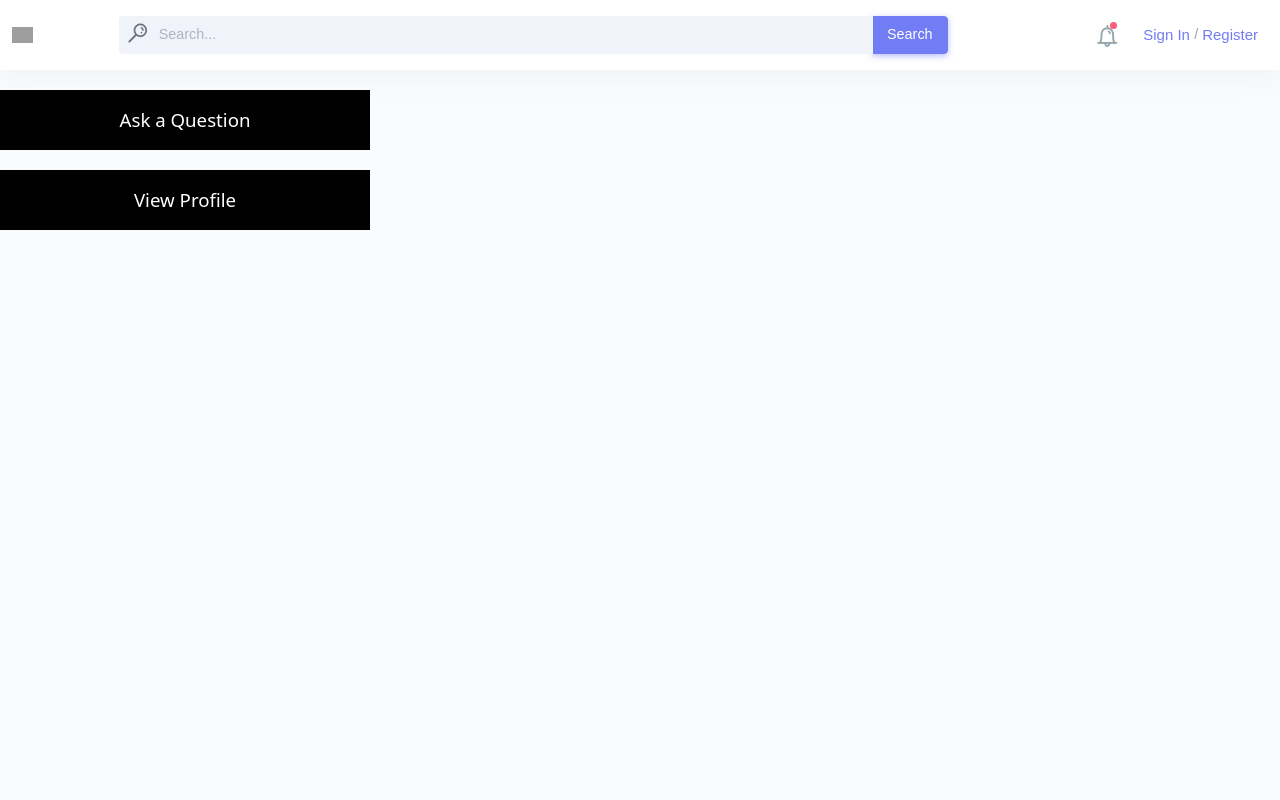
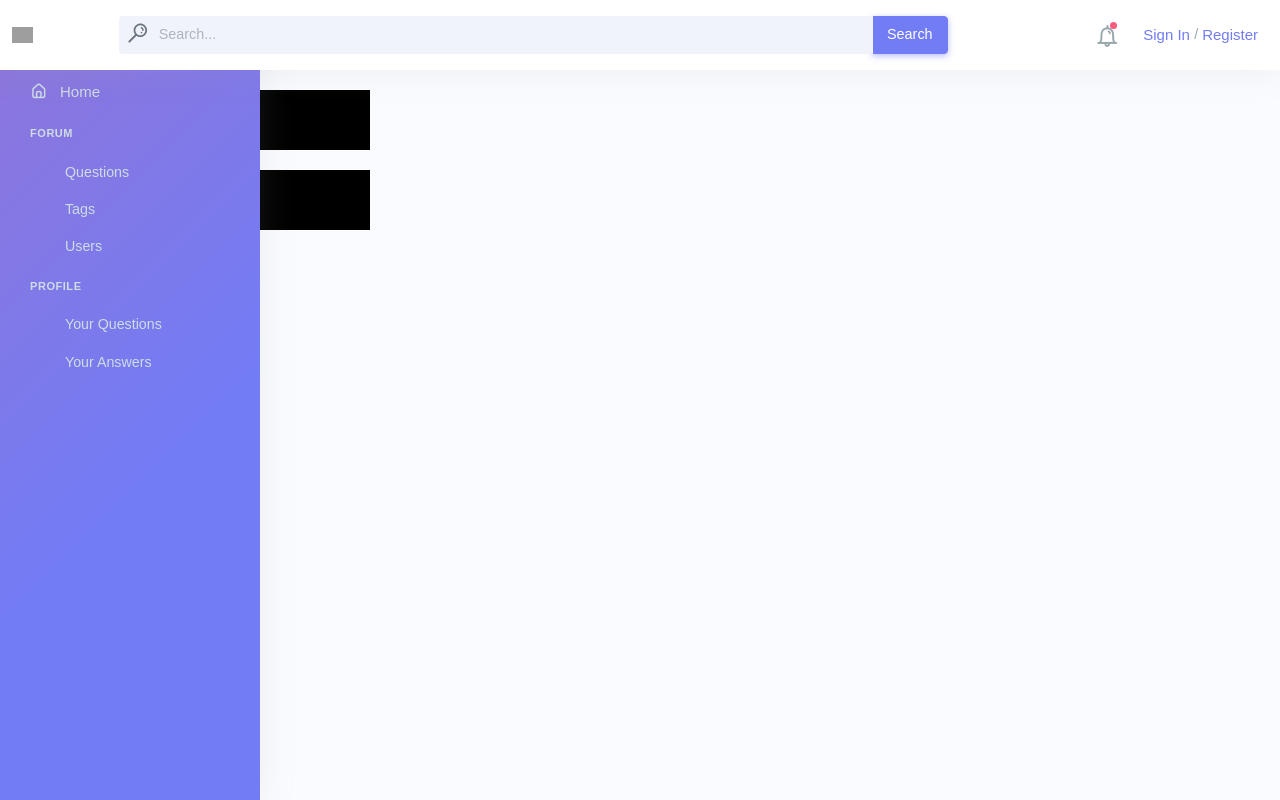
Before and after one commit to wassimkhelifi/sfu-exchange-project, a Django app: page /exchange/ in a window 1280 px wide. Run offline with Django 3.2, Linux system fonts and the light colour scheme; parts of the project's set-up code (start-up, migrations or seed data) failed here and were passed over; some libraries are stand-ins or nearby versions; some web fonts are replaced; grey boxes are pictures that could not be loaded.

Commit message:
Working on the sidebar

```diff
--- a/sfu-exchange-project/exchange/urls.py
+++ b/sfu-exchange-project/exchange/urls.py
@@ -4,7 +4,7 @@ from . import views
 
 
 urlpatterns = [
-    path('', views.LoginView, name='Login'),
+    # path('', views.LoginView, name='Login'),
     path('exchange/', views.HomeView, name='Home'),
     path('exchange/register', views.RegisterView, name='Register'),
     path('exchange/profile/', views.ProfileView, name='Profile'),
--- a/sfu-exchange-project/exchange/views/__init__.py
+++ b/sfu-exchange-project/exchange/views/__init__.py
@@ -1,5 +1,4 @@
 from .home import *
-from .login import *
 from .register import *
 from .profile import *
 from .questions import *
--- a/sfu-exchange-project/templates/base.html
+++ b/sfu-exchange-project/templates/base.html
@@ -139,9 +139,44 @@
 			</div>
 		</div>
 	</div>
-	{% comment %} Main Page Content {% endcomment %}
-	{% block content %}{% endblock %}
+	<div classname='container-fluid'>
+		<!--Sidebar -->
+		<div class='leftside-menu'>
+			<ul class='side-nav'>
+				<li class='side-nav-item'>
+					<a href="{% url 'Home' %}" class='side-nav-link'><i class='uil-home-alt'></i><span>Home</span></a>
+				</li>
+
+				<li class='side-nav-title side-nav-item'>Forum</li>
+				<ul class='side-nav-second-level'>
+					<li class="{% if request.path == "/exchange/questions/" %}menuitem-active{% endif %}">
+						<a href="{% url 'Questions' %}">Questions</a>
+					</li>
+					<li class="{% if request.path == "/exchange/tags/" %}menuitem-active{% endif %}">
+						<a href="{% url 'Tags' %}">Tags</a>
+					</li>
+					<li class="{% if request.path == "/exchange/users/" %}menuitem-active{% endif %}">
+						<a href="{% url 'Users' %}">Users</a>
+					</li>
+				</ul>
+				<li class='side-nav-title side-nav-item'>Profile</li>
+				<ul class='side-nav-second-level'>
+					<li class="{% if page == "Questions" %}menu-item-active{% endif %}">
+						<a href='/'>Your Questions</a>
+					</li>
+					<li>
+						<a href='/'>Your Answers</a>
+					</li>
+				</ul>
+			</ul>
+		</div>
+
+
+		{% comment %} Main Page Content {% endcomment %}
+		{% block content %}{% endblock %}
 
 	{% comment %} Footer?  {% endcomment %}
+
+	</div>
 </body>
 </html>
```
